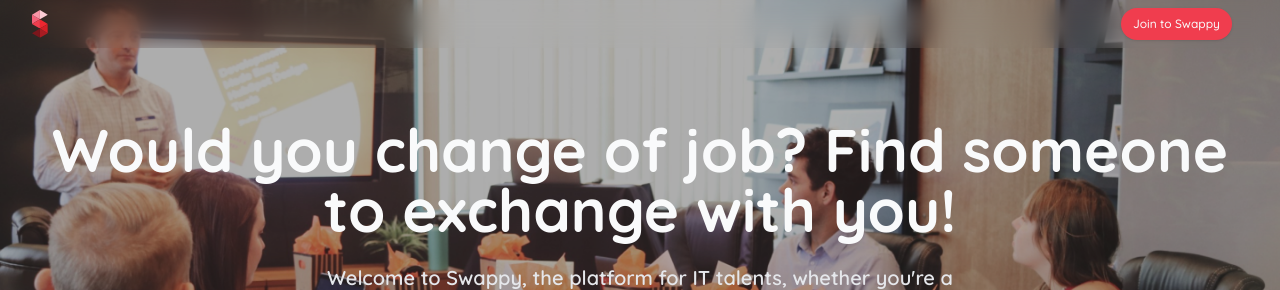
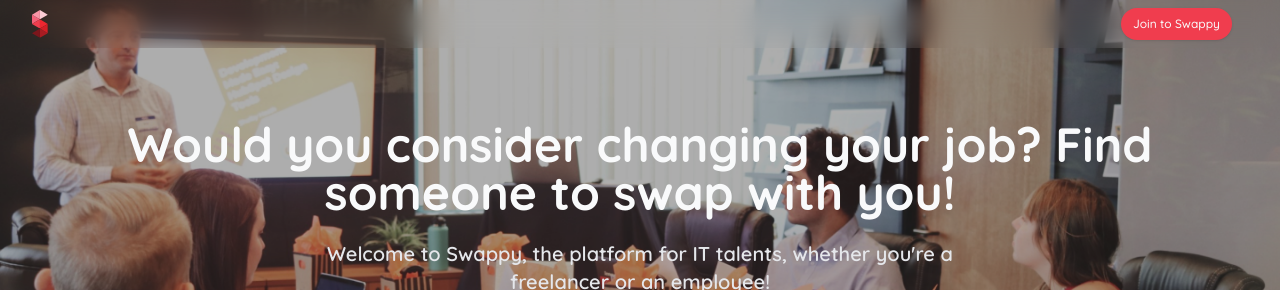
Before and after one commit to Devansh-365/swappy, a Next.js app: page / in a window 1280 px wide. Shown: the top 290 px of the page. Built offline with nearby package versions, Linux system fonts and the light colour scheme.

Commit message:
fix: header text

```diff
--- a/src/app/(site)/page.tsx
+++ b/src/app/(site)/page.tsx
@@ -84,7 +84,7 @@
 export default function Home() {
   return (
     <>
-      <section className="relative w-screen h-[562px]">
+      <section className="relative w-screen h-[660px] lg:h-[562px]">
         <div className="-z-10">
           <Image
             priority
@@ -96,8 +96,8 @@
           />
         </div>
         <div className="mx-auto max-w-[120rem] px-8 text-center pt-24 relative">
-          <h1 className="my-6 text-3xl text-gray-50 dark:text-gray-50 md:text-6xl font-bold">
-            Would you change of job? Find someone to exchange with you!
+          <h1 className="my-6 text-3xl text-gray-50 dark:text-gray-50 md:text-5xl font-bold">
+            Would you consider changing your job? Find someone to swap with you!
           </h1>
           <p className="mx-auto mb-12 max-w-2xl font-semibold leading-6 text-md md:text-xl text-gray-200 dark:text-gray-200">
             {`Welcome to Swappy, the platform for IT talents, whether you're a freelancer or an employee!`}{" "}
```
